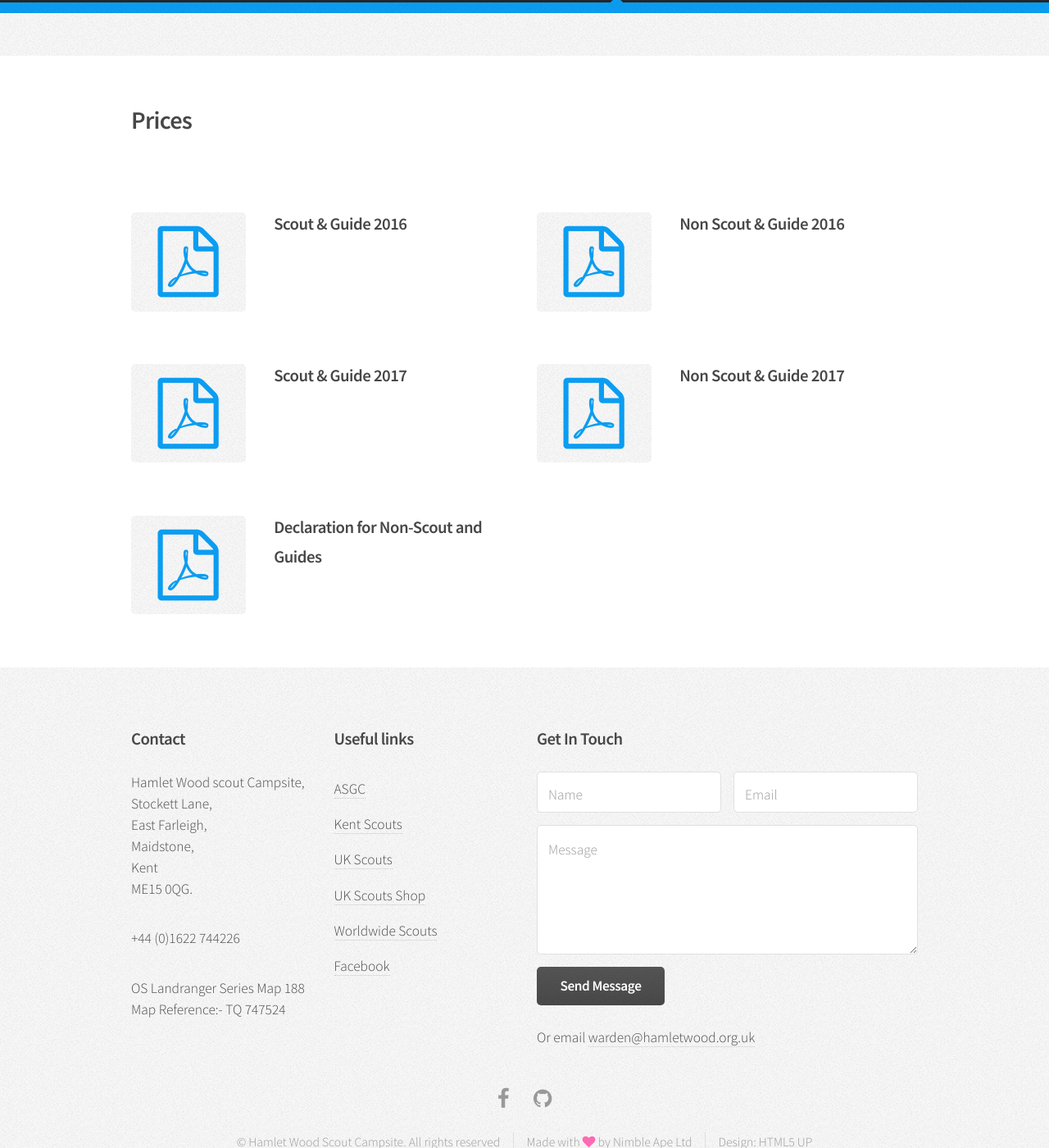
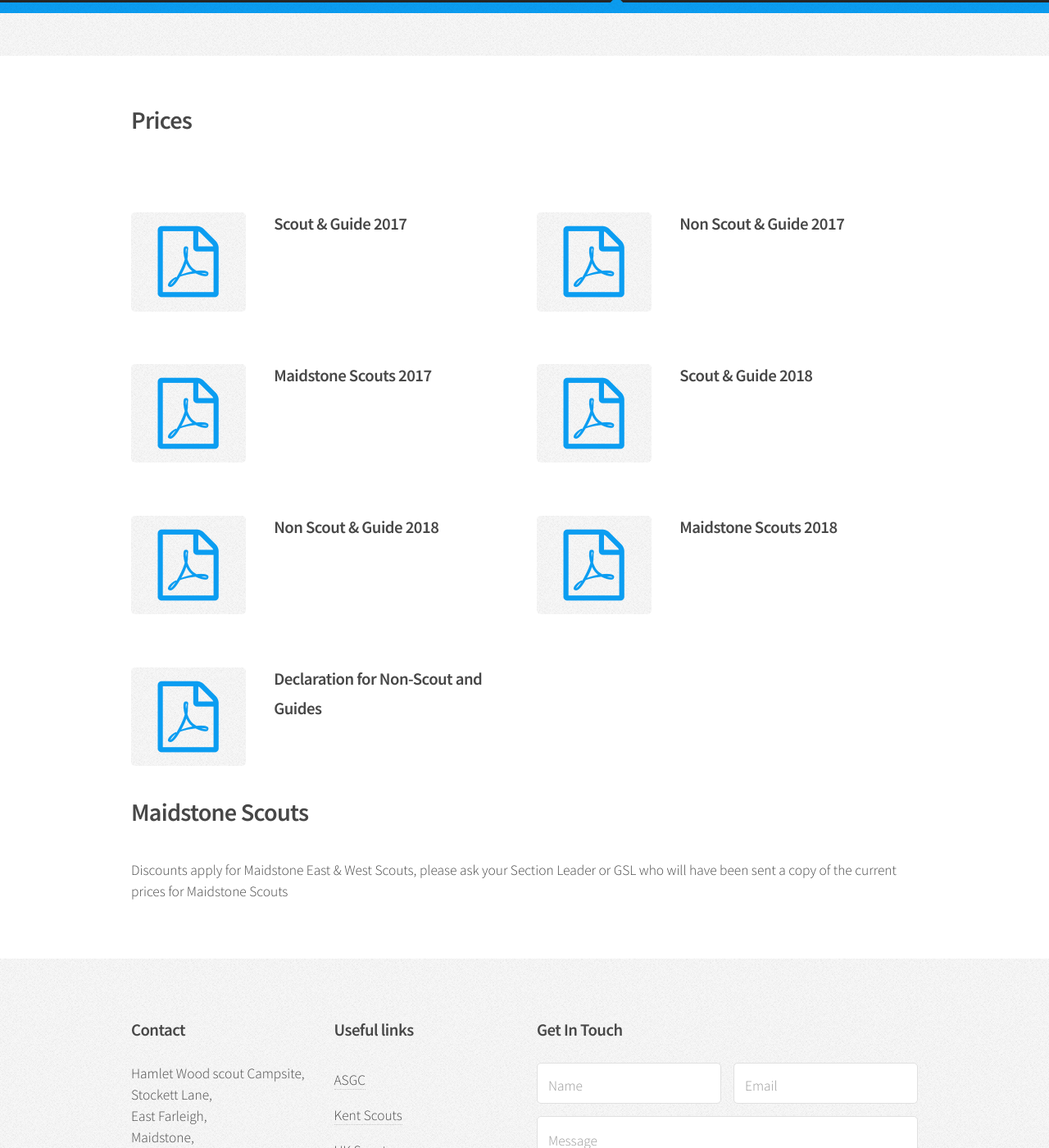
Before and after one commit to hamletwood/hamletwood.github.com, a Jekyll site: the page built from information/pricing.html, in a window 1280 px wide and 1400 px high, scrolled down 303 px. Shown: the whole window at 82% size. Built offline with Jekyll 4.4.1, drawn with Linux system fonts in a browser that asks for light colours.

Commit message:
pricing updates

```diff
--- a/_config.yml
+++ b/_config.yml
@@ -9,5 +9,5 @@ url: "http://www.hamletwood.org.uk" # the base hostname & protocol for your site
 # Build settings
 markdown: kramdown
 
-gems:
+plugins:
   - jekyll-redirect-from
--- a/_data/prices.yml
+++ b/_data/prices.yml
@@ -1,11 +1,3 @@
-- title: Scout &amp; Guide 2016
-  description:
-  url: /documents/prices/s&g2016.pdf
-  icon: file-pdf-o
-- title: Non Scout &amp; Guide 2016
-  description:
-  url: /documents/prices/nons&g2016.pdf
-  icon: file-pdf-o
 - title: Scout &amp; Guide 2017
   description:
   url: /documents/prices/s&g2017.pdf
@@ -14,6 +6,22 @@
   description:
   url: /documents/prices/nons&g2017.pdf
   icon: file-pdf-o
+- title: Maidstone Scouts 2017
+  description:
+  url: '#maidstoneScouts'
+  icon: file-pdf-o
+- title: Scout &amp; Guide 2018
+  description:
+  url: /documents/prices/s&g2018.pdf
+  icon: file-pdf-o
+- title: Non Scout &amp; Guide 2018
+  description:
+  url: /documents/prices/nons&g2018.pdf
+  icon: file-pdf-o
+- title: Maidstone Scouts 2018
+  description:
+  url: '#maidstoneScouts'
+  icon: file-pdf-o
 - title: Declaration for Non-Scout and Guides
   description:
   url: /documents/forms/declarationnons&g.pdf
--- a/_includes/header.html
+++ b/_includes/header.html
@@ -60,6 +60,8 @@
           <li><a href="/information/maps">Maps</a></li>
           <li><a href="/information/pricing">Pricing</a></li>
           <li><a href="/information/general-information">General Information</a></li>
+          <li><a href="/information/maidstone-district/">Maidstone District</a></li>
+          <li><a href="/information/photography/">Photography</a></li>
         </ul>
       </li>
     </ul>
--- a/_layouts/page.html
+++ b/_layouts/page.html
@@ -18,6 +18,22 @@ layout: default
 
         {{ content }}
       </article>
+
+      {% for data in page.files %}
+        {% assign rowfinder = forloop.index | modulo: 2 %}
+        {% if rowfinder == 1 %}
+          <div class="row">
+          {% include formRow.html %}
+        {% elsif rowfinder == 0 %}
+          {% include formRow.html %}
+          </div>
+        {% else %}
+          {% include formRow.html %}
+        {% endif %}
+      {% endfor %}
+      {% if rowfinder != 0 %}
+        </div>
+      {% endif %}
     </div>
   </div>
 </section>
--- a/index.html
+++ b/index.html
@@ -39,14 +39,14 @@ layout: default
 </section>
 
 <!-- Gigantic Heading -->
-<section class="wrapper style2">
+<!-- <section class="wrapper style2">
   <div class="container">
     <header class="major">
       <h2>Camping Prices Held for 2016</h2>
       <p>This is the 2<sup>nd</sup> year we've held our prices.</p>
     </header>
   </div>
-</section>
+</section> -->
 
 <!-- Posts -->
 <section class="wrapper style1">
--- a/information/pricing.html
+++ b/information/pricing.html
@@ -24,4 +24,7 @@ use_site_description: true
     </div>
   {% endif %}
   </div>
+
+  <h2 id="maidstoneScouts">Maidstone Scouts</h2>
+  <p>Discounts apply for Maidstone East &amp; West Scouts, please ask your Section Leader or GSL who will have been sent a copy of the current prices for Maidstone Scouts</p>
 </section>
```
Also changed, not shown: information/photography.md (added, +26 -0 lines), 2 other files.
